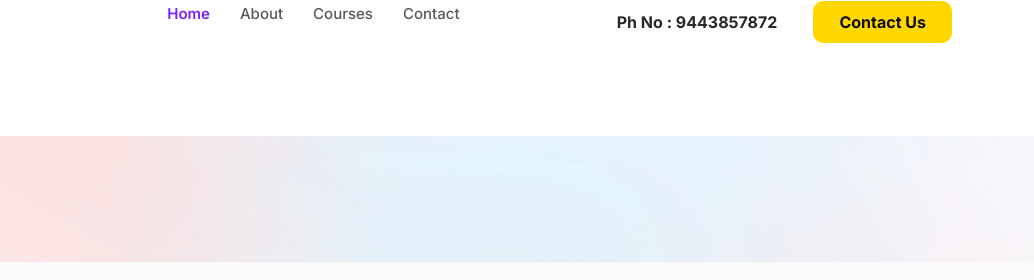
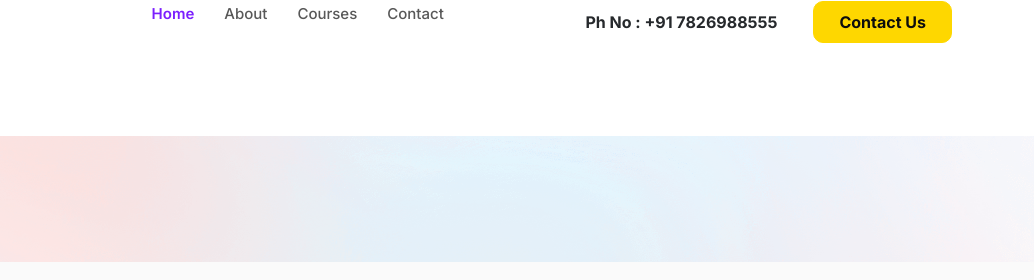
Before and after one commit to Ansalin789/creatorz, a plain HTML site: page job-category.html in a window 1280 px wide. Shown: the top 280 px of the page, 246-1280 px from the left. Drawn offline with Linux system fonts and the light colour scheme; files whose address does not match are found by name.

Commit message:
Update job-category.html

```diff
--- a/job-category.html
+++ b/job-category.html
@@ -83,7 +83,7 @@
                         <ul class="nav header-navbar-rht align-items-center">
                             <li class="nav-item">
                                 <a class="nav-link" href="tel:9443857872"><span><strong> Ph
-                                            No : 9443857872</strong></span></a>
+                                            No : +91 7826988555</strong></span></a>
                             </li>
                             <li class="nav-item">
                                 <a class="nav-link signin-three-head" href="register.html">Contact Us</a>
```
